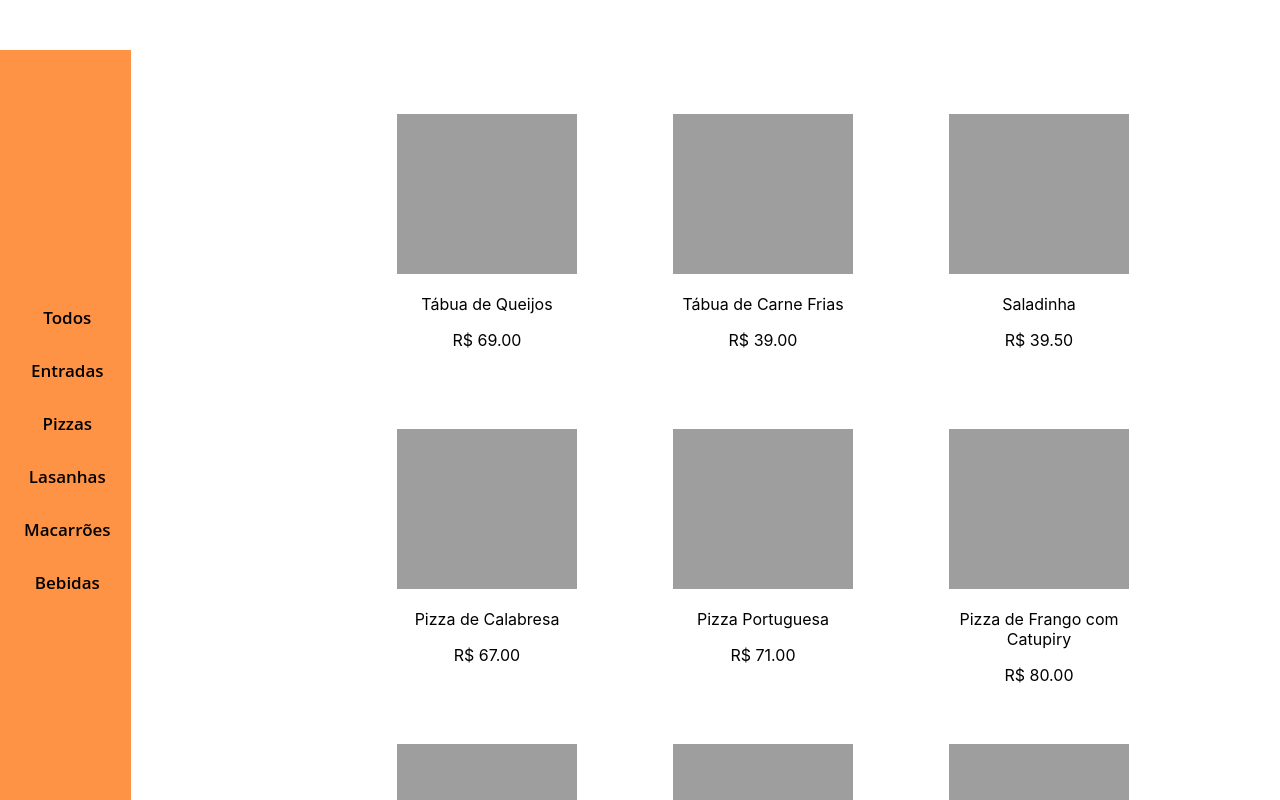
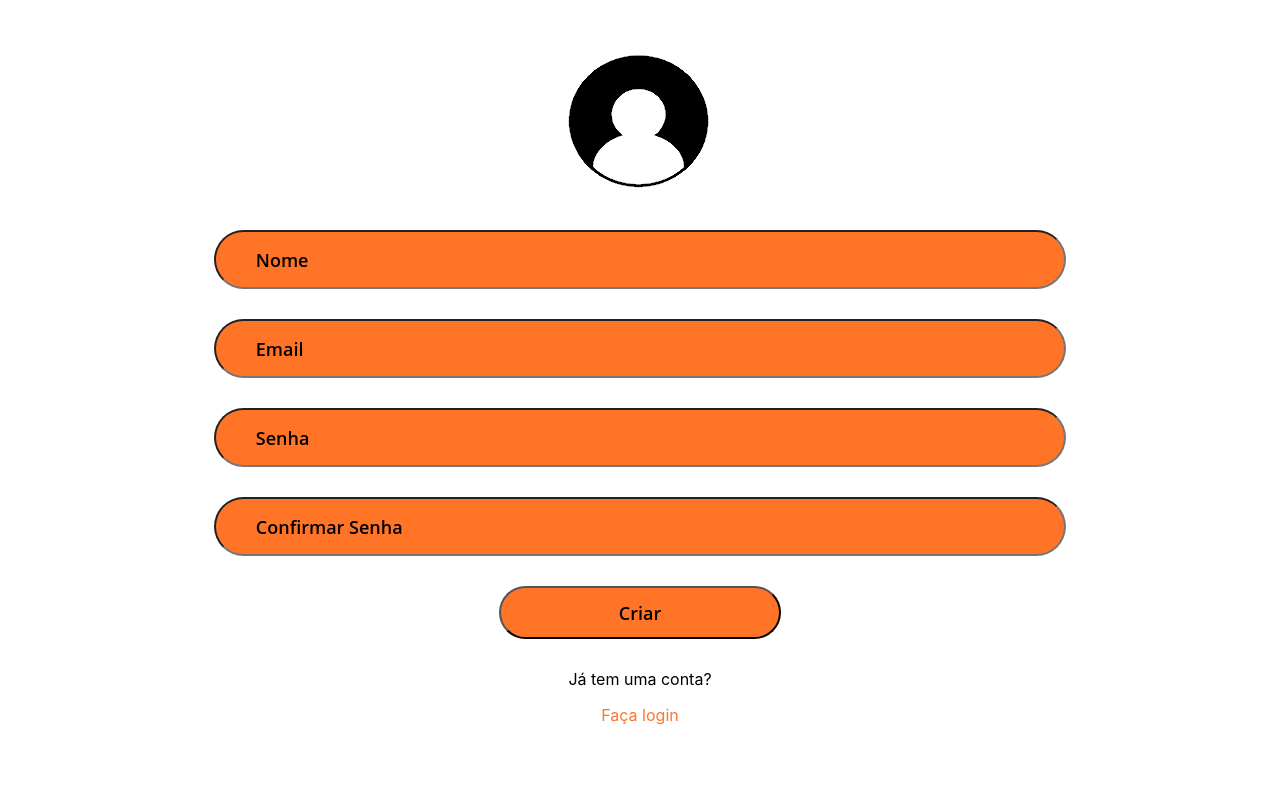
Before and after one commit to LaKHamote/Front_end, a React (Create React App) app: page /register in a window 1280 px wide. Shown: the top 800 px of the page. Built offline with nearby package versions, Linux system fonts and the light colour scheme.

Commit message:
✨ creating routes

```diff
--- a/package.json
+++ b/package.json
@@ -8,6 +8,7 @@
     "@testing-library/user-event": "^12.1.10",
     "react": "^17.0.2",
     "react-dom": "^17.0.2",
+    "react-router-dom": "^6.0.2",
     "react-scripts": "4.0.3",
     "styled-components": "^5.3.3",
     "web-vitals": "^1.0.1"
--- a/src/components/App.js
+++ b/src/components/App.js
@@ -1,16 +1,12 @@
-import Categories from "./Cardapio/Categories/Index"
-import Itens from "./Cardapio/Itens/Index"
-import Login from "./LoginRegister/Login"
-import Register from "./LoginRegister/Register"
-
+import Routes from "../routes";
+import { BrowserRouter } from 'react-router-dom'
 
 
 function App() {
   return (
-    <>
-      <Categories/>
-      <Itens/>
-    </>
+    <BrowserRouter>
+      <Routes/>
+    </BrowserRouter>
   );
 }
 
--- a/src/components/Cardapio/Categories/Index.js
+++ b/src/components/Cardapio/Categories/Index.js
@@ -1,4 +1,4 @@
-import { BarraLateral } from "./Styles"
+import { BarraLateral } from "./styles.js"
 
 const Categories = () => {
 
--- a/src/components/Cardapio/ItemCard/Index.js
+++ b/src/components/Cardapio/ItemCard/Index.js
@@ -1,4 +1,4 @@
-import { Containerzin } from "./Styles"
+import { Containerzin } from "./styles.js"
 
 const ItemCard = (props) => {
 
--- a/src/components/Cardapio/Itens/Index.js
+++ b/src/components/Cardapio/Itens/Index.js
@@ -1,5 +1,5 @@
-import ItemCard from "../ItemCard/Index"
-import { Container } from "./Styles"
+import ItemCard from "../ItemCard"
+import { Container } from "./styles.js"
 
 const Itens = () => {
 
--- a/src/components/LoginRegister/Login/index.js
+++ b/src/components/LoginRegister/Login/index.js
@@ -1,5 +1,6 @@
 import { Container } from "../loginRegisterStyle";
 import UserDefault from "../../../assets/user_default.png"
+import { Link } from "react-router-dom";
 
 const Login = () => {
 
@@ -10,7 +11,7 @@ const Login = () => {
             <input placeholder="Senha" type="password"/>
             <button>Login</button>
             <p>Ainda não tem uma conta?</p>
-            <a href="/register">Registre-se agora</a>
+            <Link to="/register">Registre-se agora</Link>
         </Container>
     );
 }
--- a/src/components/LoginRegister/Register/index.js
+++ b/src/components/LoginRegister/Register/index.js
@@ -1,5 +1,6 @@
 import { Container } from "../loginRegisterStyle";
 import UserDefault from "../../../assets/user_default.png"
+import { Link } from "react-router-dom";
 
 const Register = () => {
 
@@ -12,7 +13,7 @@ const Register = () => {
             <input placeholder="Confirmar Senha" type="password"/>
             <button>Criar</button>
             <p>Já tem uma conta?</p>
-            <a href="/login">Faça login</a>
+            <Link to="/login">Faça login</Link>
         </Container>
     );
 };
--- /dev/null
+++ b/src/pages/Cardapio/index.js
@@ -0,0 +1,14 @@
+import React from 'react'
+import Categories from '../../components/Cardapio/Categories'
+import Itens from '../../components/Cardapio/Itens'
+
+const Cardapio = () => {
+    return (
+        <>
+            <Categories/>
+            <Itens/>
+        </>
+    )
+}
+
+export default Cardapio
--- /dev/null
+++ b/src/pages/Login/index.js
@@ -0,0 +1,10 @@
+import React from 'react'
+import LoginComponent from '../../components/LoginRegister/Login'
+
+const Login = () => {
+    return (
+        <LoginComponent/>
+    )
+}
+
+export default Login
--- /dev/null
+++ b/src/pages/Register/index.js
@@ -0,0 +1,10 @@
+import React from 'react'
+import RegisterComponent from '../../components/LoginRegister/Register'
+
+const Register = () => {
+    return (
+        <RegisterComponent/>
+    )
+}
+
+export default Register
--- /dev/null
+++ b/src/pages/UserProfile/index.js
@@ -0,0 +1,10 @@
+import React from 'react'
+import Profile from '../../components/UserProfile'
+
+const UserProfile = () => {
+    return (
+        <Profile/>
+    )
+}
+
+export default UserProfile
--- /dev/null
+++ b/src/routes/index.js
@@ -0,0 +1,18 @@
+import { Route, Routes } from 'react-router-dom'
+import UserProfile from '../components/UserProfile'
+import Cardapio from '../pages/Cardapio'
+import Login from '../pages/Login'
+import Register from '../pages/Register'
+
+const RoutesApp = () => {
+    return (
+        <Routes>
+            <Route path='/login' element={<Login/>}/>
+            <Route path='/register' element={<Register/>}/>
+            <Route path='/cardapio' element={<Cardapio/>}/>
+            <Route path='/user/profile' element={<UserProfile/>}/>
+        </Routes>
+    )
+}
+
+export default RoutesApp
```
Also changed, not shown: 1 other file (tests, documents, lock files or other folders).
